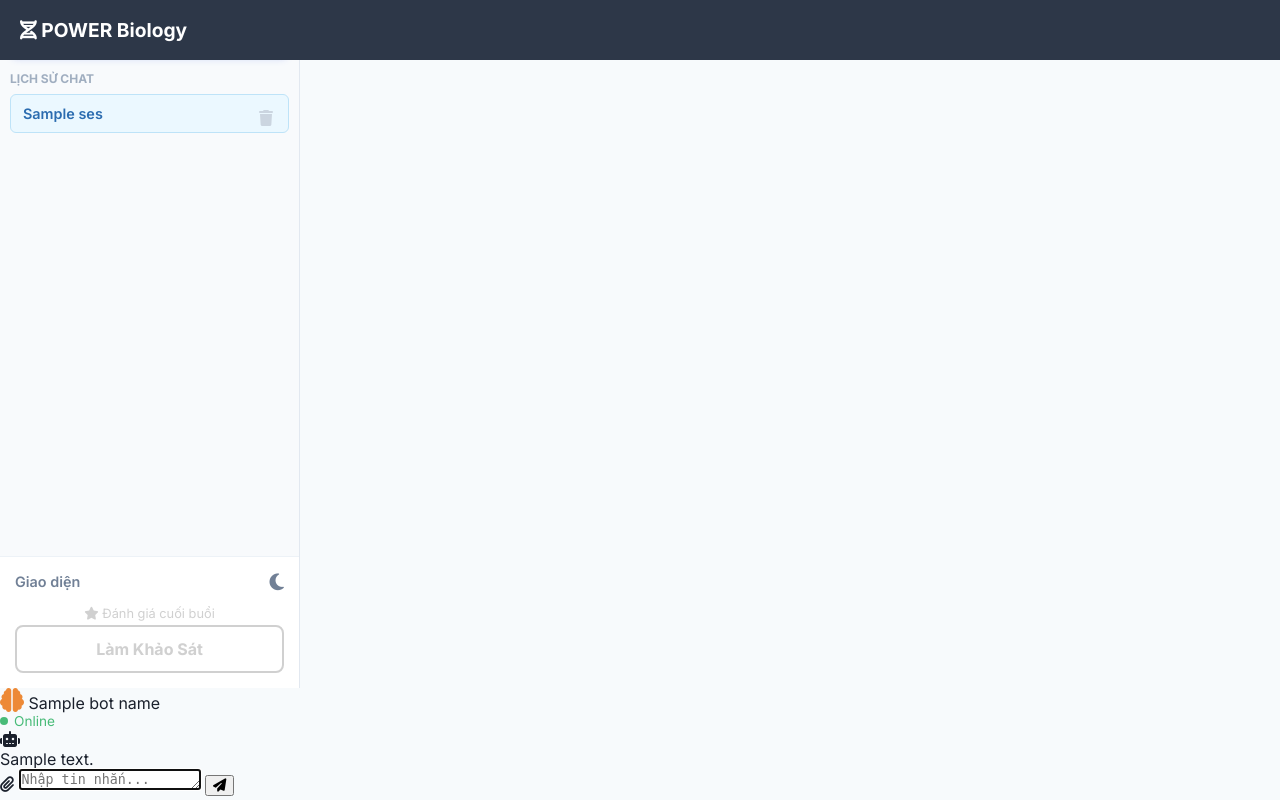
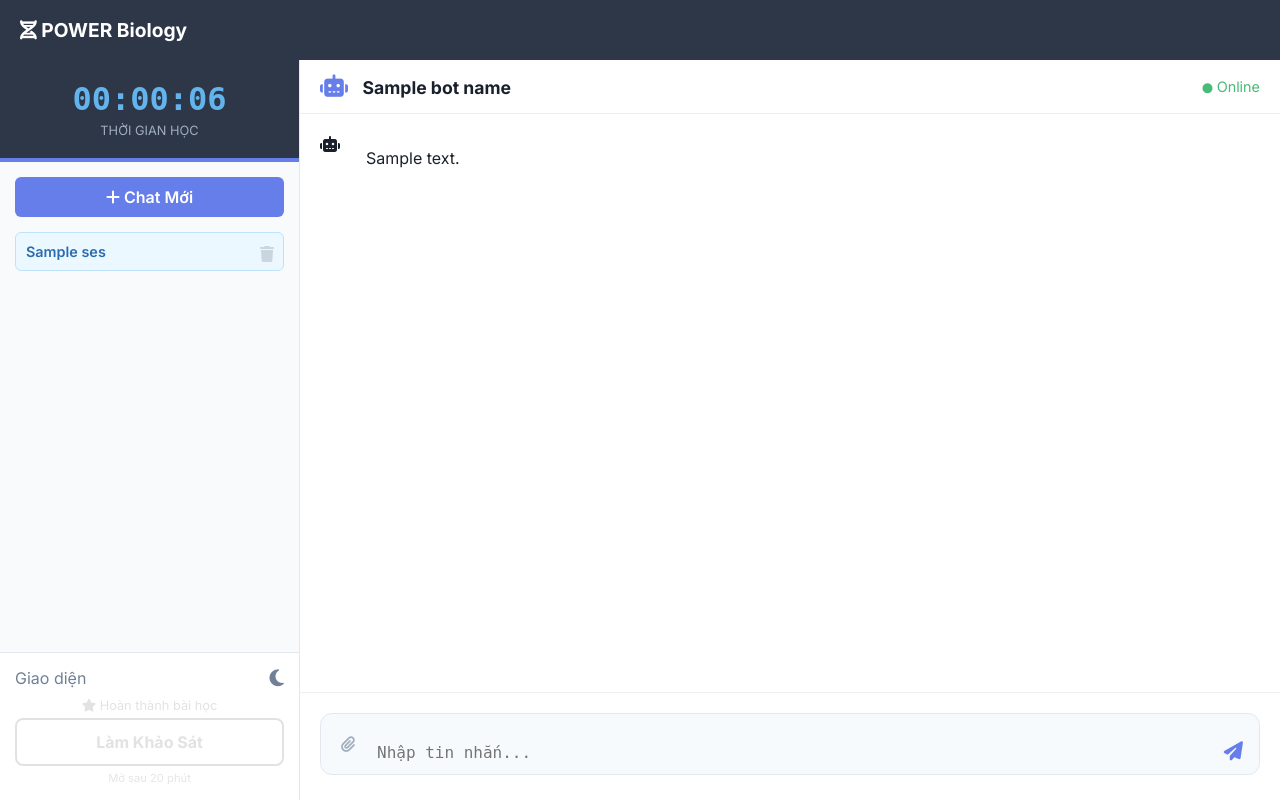
Before and after one commit to tranthanhduysph-coder/power-biology, a Python web app: template app/templates/chatbot_layout.html in a window 1280 px wide. Run offline with Jinja, Linux system fonts and the light colour scheme; the template is opened without the code that fills it: most values are stand-ins (such as "Sample title", 1, 10 or a date in 2020).

Commit message:
Update chatbot_layout.html

```diff
--- a/app/templates/chatbot_layout.html
+++ b/app/templates/chatbot_layout.html
@@ -2,316 +2,299 @@
 
 {% block content %}
 <style>
-    /* SIDEBAR */
-    .sidebar {
-        display: flex; flex-direction: column;
-        height: 100vh; background: #f8fafc;
-        border-right: 1px solid #e2e8f0; width: 300px; flex-shrink: 0;
+    /* --- BỐ CỤC TOÀN MÀN HÌNH --- */
+    .chat-layout {
+        display: flex;
+        width: 100%;
+        height: 100%; /* Ăn theo chiều cao của main-content */
+        background: white;
     }
 
-    /* 1. ĐỒNG HỒ (CLOCK) */
+    /* --- CỘT TRÁI (SIDEBAR) --- */
+    .sidebar {
+        width: 300px; /* Cố định chiều rộng */
+        min-width: 300px;
+        background: #f8fafc;
+        border-right: 1px solid #e2e8f0;
+        display: flex;
+        flex-direction: column;
+        height: 100%;
+    }
+
+    /* 1. Đồng hồ */
     .clock-widget {
-        background: #2d3748; color: #fff; padding: 25px 20px;
-        text-align: center; border-bottom: 4px solid #667eea;
+        background: #2d3748; color: #fff; padding: 20px; text-align: center;
+        border-bottom: 4px solid #667eea; flex-shrink: 0;
     }
     .clock-display {
-        font-family: 'Courier New', Courier, monospace;
-        font-size: 2.2rem; font-weight: 700; letter-spacing: 2px; color: #63b3ed;
+        font-family: monospace; font-size: 2rem; font-weight: 700; color: #63b3ed;
     }
-    .clock-label { font-size: 0.8rem; text-transform: uppercase; color: #a0aec0; margin-top: 5px; letter-spacing: 1px; }
+    .clock-label { font-size: 0.8rem; text-transform: uppercase; color: #a0aec0; margin-top: 5px; }
 
-    /* 2. LỊCH SỬ CHAT */
-    .history-section { flex: 1; overflow-y: auto; padding: 10px; display: flex; flex-direction: column; }
+    /* 2. Danh sách lịch sử (Giãn nở) */
+    .history-list {
+        flex: 1; overflow-y: auto; padding: 15px;
+    }
+    .session-item {
+        display: flex; justify-content: space-between; padding: 10px; margin-bottom: 5px;
+        background: white; border: 1px solid #e2e8f0; border-radius: 6px;
+        color: #4a5568; font-size: 0.9rem;
+    }
+    .session-item:hover { background: #edf2f7; }
+    .session-item.active { background: #ebf8ff; border-color: #bee3f8; color: #2b6cb0; font-weight: 600; }
 
-    .new-chat-btn {
-        display: block; width: 100%; padding: 12px;
-        background: #667eea; color: white; text-align: center; border-radius: 8px;
-        font-weight: 600; margin-bottom: 15px; text-decoration: none;
-        box-shadow: 0 4px 6px rgba(102, 126, 234, 0.2);
+    /* 3. Footer Sidebar (Khảo sát + Darkmode) */
+    .sidebar-footer {
+        padding: 15px; border-top: 1px solid #e2e8f0; background: white; flex-shrink: 0;
     }
-    .new-chat-btn:hover { background: #5a67d8; transform: translateY(-1px); }
 
-    .session-item {
-        display: flex; justify-content: space-between; align-items: center;
-        padding: 10px 12px; margin-bottom: 6px; border-radius: 6px;
-        background: white; border: 1px solid #e2e8f0; color: #4a5568;
-        text-decoration: none; font-size: 0.9rem; transition: 0.2s;
+    /* NÚT KHẢO SÁT (Style quan trọng) */
+    .survey-box {
+        margin-top: 10px;
+        opacity: 0.3; /* Mờ mặc định */
+        pointer-events: none; /* Không bấm được */
+        filter: grayscale(1);
+        transition: all 0.5s;
     }
-    .session-item:hover { background: #edf2f7; border-color: #cbd5e0; }
-    .session-item.active { background: #ebf8ff; border-color: #bee3f8; color: #2b6cb0; font-weight: 600; }
-    .delete-btn { color: #cbd5e0; padding: 2px 6px; border-radius: 4px; }
-    .delete-btn:hover { color: #e53e3e; background: rgba(229, 62, 62, 0.1); }
-
-    /* 3. FOOTER (KHẢO SÁT & DARK MODE) */
-    .sidebar-footer { padding: 15px; border-top: 1px solid #edf2f7; background: white; }
-
-    /* NÚT KHẢO SÁT */
-    .survey-wrapper {
-        opacity: 0.5; pointer-events: none; filter: grayscale(1); transition: 0.5s;
-        margin-top: 10px;
-    }
-    .survey-wrapper.active {
+    .survey-box.active {
         opacity: 1; pointer-events: auto; filter: grayscale(0);
         animation: pulse 2s infinite;
     }
-    .survey-btn {
-        display: block; width: 100%; padding: 12px;
-        border: 2px solid #d69e2e; background: white; color: #d69e2e;
-        border-radius: 8px; text-align: center; text-decoration: none; font-weight: 700;
-        transition: 0.2s;
+    .survey-link {
+        display: block; width: 100%; padding: 12px; text-align: center;
+        background: white; color: #d69e2e; border: 2px solid #d69e2e;
+        border-radius: 8px; font-weight: 700;
     }
-    .survey-btn:hover { background: #d69e2e; color: white; }
+    .survey-link:hover { background: #d69e2e; color: white; }
 
-    @keyframes pulse { 0% { box-shadow: 0 0 0 0 rgba(214, 158, 46, 0.4); } 70% { box-shadow: 0 0 0 10px rgba(214, 158, 46, 0); } 100% { box-shadow: 0 0 0 0 rgba(214, 158, 46, 0); } }
+    @keyframes pulse { 0% {transform: scale(1);} 50% {transform: scale(1.03);} 100% {transform: scale(1);} }
+
+    /* --- CỘT PHẢI (CHAT BOX) --- */
+    .chat-area {
+        flex: 1; /* Chiếm hết phần còn lại */
+        display: flex; flex-direction: column;
+        height: 100%; position: relative;
+    }
+    .chat-header {
+        padding: 15px 20px; border-bottom: 1px solid #eee;
+        display: flex; justify-content: space-between; align-items: center;
+    }
+    .chat-messages {
+        flex: 1; overflow-y: auto; padding: 20px; padding-bottom: 100px;
+        background: white;
+    }
+
+    /* Input Form */
+    .input-wrapper {
+        position: absolute; bottom: 0; left: 0; right: 0;
+        padding: 20px; background: rgba(255,255,255,0.95); border-top: 1px solid #eee;
+    }
+    .input-group {
+        display: flex; gap: 10px; align-items: flex-end;
+        background: #f7fafc; padding: 10px; border-radius: 12px; border: 1px solid #e2e8f0;
+    }
+    textarea { width: 100%; border: none; background: transparent; outline: none; resize: none; max-height: 100px; font-size: 1rem; }
+
+    /* Message Styles */
+    .msg { display: flex; gap: 10px; margin-bottom: 15px; max-width: 80%; }
+    .msg.user { margin-left: auto; flex-direction: row-reverse; }
+    .msg .bubble { padding: 12px 16px; border-radius: 10px; line-height: 1.5; }
+    .msg.user .bubble { background: #667eea; color: white; }
+    .msg.assistant .bubble { background: #f1f5f9; color: #333; }
 
     /* DARK MODE */
+    body.dark-mode .chat-layout { background: #1a202c; }
     body.dark-mode .sidebar { background: #171923; border-color: #2d3748; }
-    body.dark-mode .clock-widget { background: #1a202c; border-bottom-color: #48bb78; }
-    body.dark-mode .clock-display { color: #48bb78; }
-    body.dark-mode .session-item { background: #2d3748; border-color: #4a5568; color: #e2e8f0; }
-    body.dark-mode .session-item:hover { background: #4a5568; }
-    body.dark-mode .session-item.active { background: #2c5282; border-color: #4299e1; color: white; }
+    body.dark-mode .session-item { background: #2d3748; border-color: #4a5568; color: #cbd5e0; }
+    body.dark-mode .session-item.active { background: #2c5282; color: white; }
     body.dark-mode .sidebar-footer { background: #171923; border-color: #2d3748; }
+    body.dark-mode .chat-area { background: #1a202c; }
+    body.dark-mode .chat-messages { background: #1a202c; }
+    body.dark-mode .chat-header { color: white; border-color: #2d3748; }
+    body.dark-mode .msg.assistant .bubble { background: #2d3748; color: #e2e8f0; }
+    body.dark-mode .input-wrapper { background: #171923; border-color: #2d3748; }
+    body.dark-mode .input-group { background: #2d3748; border-color: #4a5568; }
+    body.dark-mode textarea { color: white; }
 </style>
 
+<div class="chat-layout">
     <div class="sidebar">
         <div class="clock-widget">
-        <div class="clock-display" id="study-clock">00:00:00</div>
-        <div class="clock-label"><i class="far fa-clock"></i> Thời gian phiên này</div>
+            <div class="clock-display" id="timer">00:00:00</div>
+            <div class="clock-label">Thời gian học</div>
         </div>
 
-    <div class="history-section">
-        <a href="{{ url_for('main.new_chat') }}" class="new-chat-btn">
-            <i class="fas fa-plus"></i> Hội thoại mới
+        <div class="history-list">
+            <a href="{{ url_for('main.new_chat') }}" style="display:block; text-align:center; padding:10px; background:#667eea; color:white; border-radius:6px; margin-bottom:15px; font-weight:600;">
+                <i class="fas fa-plus"></i> Chat Mới
             </a>
-
-        <div style="font-size: 0.75rem; color: #a0aec0; margin-bottom: 8px; text-transform: uppercase; font-weight: 700;">Lịch sử Chat</div>
 
             {% if session_list %}
                 {% for sess in session_list %}
                 <div style="position: relative;">
-                    <a href="{{ url_for('main.switch_session', session_id=sess.id) }}"
-                       class="session-item {{ 'active' if sess.active else '' }}">
-                       <span style="white-space: nowrap; overflow: hidden; text-overflow: ellipsis; max-width: 190px;">
-                           {{ sess.name }}
-                       </span>
+                    <a href="{{ url_for('main.switch_session', session_id=sess.id) }}" class="session-item {{ 'active' if sess.active else '' }}">
+                        <span style="white-space:nowrap; overflow:hidden; text-overflow:ellipsis; max-width:200px;">{{ sess.name }}</span>
                     </a>
-                    <a href="{{ url_for('main.delete_session', session_id=sess.id) }}"
-                       class="delete-btn" style="position: absolute; right: 10px; top: 12px;"
-                       onclick="return confirm('Xóa hội thoại này?');">
+                    <a href="{{ url_for('main.delete_session', session_id=sess.id) }}" onclick="return confirm('Xóa?')" style="position:absolute; right:10px; top:12px; color:#cbd5e0;">
                         <i class="fas fa-trash"></i>
                     </a>
                 </div>
                 {% endfor %}
-        {% else %}
-            <div style="text-align: center; color: #a0aec0; margin-top: 20px;">Trống</div>
             {% endif %}
         </div>
 
         <div class="sidebar-footer">
-        <div style="display: flex; justify-content: space-between; align-items: center; margin-bottom: 15px;">
-            <span style="font-size: 0.9rem; font-weight: 600; color: #718096;">Giao diện</span>
-            <i class="fas fa-moon" id="theme-btn" style="cursor: pointer; font-size: 1.2rem; color: #718096;" title="Sáng/Tối"></i>
+            <div style="display:flex; justify-content:space-between; margin-bottom:10px; color:#718096;">
+                <span>Giao diện</span>
+                <i class="fas fa-moon" id="theme-btn" style="cursor:pointer; font-size:1.2rem;"></i>
             </div>
 
-        <div id="survey-box" class="survey-wrapper">
-            <div style="font-size: 0.8rem; color: #d69e2e; margin-bottom: 4px; text-align: center;">
-                <i class="fas fa-star"></i> Đánh giá cuối buổi
+            <div id="survey-box" class="survey-box">
+                <div style="text-align:center; font-size:0.8rem; color:#d69e2e; margin-bottom:5px;">
+                    <i class="fas fa-star"></i> Hoàn thành bài học
                 </div>
-            <a href="https://forms.gle/kZatDxVXLnHnDbPE9" class="survey-btn" id="survey-link" target="_blank">
+                <a href="https://forms.gle/kZatDxVXLnHnDbPE9" class="survey-link" id="survey-link" target="_blank">
                     Làm Khảo Sát
                 </a>
+                <div style="text-align:center; font-size:0.7rem; color:#a0aec0; margin-top:5px;">Mở sau 20 phút</div>
             </div>
         </div>
     </div>
 
-<div class="chat-wrapper">
+    <div class="chat-area">
         <div class="chat-header">
-        <div class="bot-identity">
-            {% if 'ai' in endpoint %}
-                <i class="fas fa-robot" style="color: var(--primary); font-size: 1.5rem;"></i>
-            {% else %}
-                <i class="fas fa-brain" style="color: #ed8936; font-size: 1.5rem;"></i>
-            {% endif %}
-            <span>{{ bot_name }}</span>
+            <div>
+                <i class="fas fa-robot" style="color:#667eea; font-size:1.4rem; margin-right:10px;"></i>
+                <span style="font-weight:700; font-size:1.1rem;">{{ bot_name }}</span>
             </div>
-        <div class="status-indicator" style="display: flex; align-items: center; gap: 6px; font-size: 0.85rem; color: #48bb78;">
-            <span style="width: 8px; height: 8px; background: #48bb78; border-radius: 50%;"></span> Online
-        </div>
+            <div style="font-size:0.9rem; color:#48bb78;"><i class="fas fa-circle" style="font-size:10px;"></i> Online</div>
         </div>
 
-    <div class="chat-box" id="chat-box">
+        <div class="chat-messages" id="chat-box">
             {% if chat_history %}
                 {% for msg in chat_history %}
-                <div class="message {{ msg.sender }}">
-                    <div class="avatar">
-                        {% if msg.sender == 'user' %}
-                            <i class="fas fa-user"></i>
-                        {% else %}
-                            <i class="fas fa-robot"></i>
-                        {% endif %}
-                    </div>
-                    <div class="bubble">
-                        {{ msg.content | safe }}
-                    </div>
+                    <div class="msg {{ msg.sender }}">
+                        <div class="avatar"><i class="fas {{ 'fa-user' if msg.sender=='user' else 'fa-robot' }}"></i></div>
+                        <div class="bubble">{{ msg.content | safe }}</div>
                     </div>
                 {% endfor %}
             {% else %}
-            <div style="text-align: center; margin-top: 50px; color: #a0aec0;">
-                <i class="fas fa-comment-dots" style="font-size: 3rem; margin-bottom: 15px; opacity: 0.5;"></i>
-                <p>Chào bạn! Hôm nay chúng ta học gì nào?</p>
+                <div style="text-align:center; margin-top:50px; color:#a0aec0;">
+                    <i class="fas fa-comment-dots" style="font-size:3rem;"></i>
+                    <p>Bắt đầu cuộc trò chuyện ngay!</p>
                 </div>
             {% endif %}
-        <div class="message assistant typing" id="typing-indicator" style="display: none;">
-            <div class="avatar"><i class="fas fa-robot"></i></div>
-            <div class="bubble"><span></span><span></span><span></span></div>
-        </div>
+            <div class="msg assistant" id="typing" style="display:none;"><div class="bubble">...</div></div>
         </div>
 
-    <div class="input-area-wrapper">
-        <form id="chat-form" enctype="multipart/form-data">
-            <div class="input-container">
-                <label for="file-upload" class="action-btn" title="Gửi ảnh/file">
-                    <i class="fas fa-paperclip"></i>
-                    <input type="file" id="file-upload" name="file" style="display: none;">
-                </label>
-                <textarea id="user-input" name="user_input" placeholder="Nhập tin nhắn..." rows="1" autofocus></textarea>
-                <button type="submit" class="send-btn"><i class="fas fa-paper-plane"></i></button>
+        <div class="input-wrapper">
+            <form id="chat-form" class="input-group">
+                <label for="file-up" style="cursor:pointer; color:#a0aec0; padding:10px;"><i class="fas fa-paperclip"></i></label>
+                <input type="file" id="file-up" name="file" style="display:none;">
+                <textarea id="msg-input" name="user_input" rows="1" placeholder="Nhập tin nhắn..."></textarea>
+                <button type="submit" style="background:none; border:none; color:#667eea; cursor:pointer; font-size:1.2rem;"><i class="fas fa-paper-plane"></i></button>
+            </form>
+            <div id="file-name" style="font-size:0.8rem; color:#667eea; margin-top:5px;"></div>
         </div>
-            <div id="file-name-display" style="font-size: 0.8rem; color: var(--primary); margin-top: 5px; margin-left: 10px;"></div>
-        </form>
     </div>
 </div>
 
 <script>
-    // --- 1. LOGIC ĐỒNG HỒ & KHẢO SÁT ---
-    const clockDisplay = document.getElementById('study-clock');
+    // 1. LOGIC ĐỒNG HỒ & KHẢO SÁT
+    const timerDisplay = document.getElementById('timer');
     const surveyBox = document.getElementById('survey-box');
     const surveyLink = document.getElementById('survey-link');
-    const REQUIRED_SECONDS = 20 * 60; // 20 phút
+    const REQUIRED_SECONDS = 20 * 60;
 
-    function startTimers() {
-        // Lấy thời điểm bắt đầu session
-        let startTime = localStorage.getItem('sessionStart');
-
-        // Nếu không có (mới đăng nhập, hoặc vừa xóa khi logout), thì tạo mới
-        if (!startTime) {
-            startTime = Date.now();
-            localStorage.setItem('sessionStart', startTime);
-        }
+    function startTimer() {
+        let start = localStorage.getItem('sessionStart');
+        if (!start) { start = Date.now(); localStorage.setItem('sessionStart', start); }
 
         setInterval(() => {
-            const now = Date.now();
-            const elapsedSeconds = Math.floor((now - startTime) / 1000);
+            const elapsed = Math.floor((Date.now() - start) / 1000);
 
-            // Render Đồng hồ
-            const h = Math.floor(elapsedSeconds / 3600);
-            const m = Math.floor((elapsedSeconds % 3600) / 60);
-            const s = elapsedSeconds % 60;
-            const fmtH = h < 10 ? '0' + h : h;
-            const fmtM = m < 10 ? '0' + m : m;
-            const fmtS = s < 10 ? '0' + s : s;
-            if (clockDisplay) clockDisplay.textContent = `${fmtH}:${fmtM}:${fmtS}`;
+            // Hiển thị đồng hồ
+            const h = Math.floor(elapsed / 3600).toString().padStart(2,'0');
+            const m = Math.floor((elapsed % 3600) / 60).toString().padStart(2,'0');
+            const s = (elapsed % 60).toString().padStart(2,'0');
+            if(timerDisplay) timerDisplay.innerText = `${h}:${m}:${s}`;
 
-            // Logic Khảo sát (20p)
-            if (elapsedSeconds >= REQUIRED_SECONDS) {
-                if (surveyBox && !surveyBox.classList.contains('active')) {
-                    surveyBox.classList.add('active');
-                }
-            }
+            // Mở khóa khảo sát
+            if (elapsed >= REQUIRED_SECONDS && surveyBox) surveyBox.classList.add('active');
         }, 1000);
     }
 
-    if (surveyLink) {
-        surveyLink.addEventListener('click', function(e) {
-            if (!surveyBox.classList.contains('active')) { e.preventDefault(); return; }
-            if(!confirm("⚠️ Em đã hoàn thành bài học chưa?")) e.preventDefault();
+    if(surveyLink) {
+        surveyLink.addEventListener('click', e => {
+            if (!surveyBox.classList.contains('active')) {
+                e.preventDefault(); alert("Chưa đủ thời gian học tập!"); return;
+            }
+            if (!confirm("Em đã học xong chưa?")) e.preventDefault();
+        });
+    }
+    startTimer();
+
+    // 2. DARK MODE
+    const themeBtn = document.getElementById('theme-btn');
+    if(themeBtn) {
+        if(localStorage.getItem('theme') === 'dark') {
+            document.body.classList.add('dark-mode');
+            themeBtn.classList.replace('fa-moon', 'fa-sun');
+        }
+        themeBtn.addEventListener('click', () => {
+            document.body.classList.toggle('dark-mode');
+            const isDark = document.body.classList.contains('dark-mode');
+            localStorage.setItem('theme', isDark ? 'dark' : 'light');
+            themeBtn.className = isDark ? 'fas fa-sun' : 'fas fa-moon';
         });
     }
 
-    startTimers();
-
-    // --- 2. DARK MODE ---
-    const themeBtn = document.getElementById('theme-btn');
-    function initTheme() {
-        if (localStorage.getItem('theme') === 'dark') {
-            document.body.classList.add('dark-mode');
-            if(themeBtn) themeBtn.classList.replace('fa-moon', 'fa-sun');
-        }
-    }
-    if(themeBtn) {
-        themeBtn.addEventListener('click', () => {
-            document.body.classList.toggle('dark-mode');
-            if (document.body.classList.contains('dark-mode')) {
-                localStorage.setItem('theme', 'dark');
-                themeBtn.classList.replace('fa-moon', 'fa-sun');
-            } else {
-                localStorage.setItem('theme', 'light');
-                themeBtn.classList.replace('fa-sun', 'fa-moon');
-            }
-        });
-    }
-    initTheme();
-
-    // --- 3. CHAT LOGIC (Giữ nguyên) ---
+    // 3. CHAT LOGIC
     const chatBox = document.getElementById('chat-box');
     const form = document.getElementById('chat-form');
-    const userInput = document.getElementById('user-input');
-    const fileInput = document.getElementById('file-upload');
-    const fileNameDisplay = document.getElementById('file-name-display');
-    const typingIndicator = document.getElementById('typing-indicator');
+    const input = document.getElementById('msg-input');
+    const fileUp = document.getElementById('file-up');
+    const typing = document.getElementById('typing');
 
-    if (chatBox) chatBox.scrollTop = chatBox.scrollHeight;
+    if(chatBox) chatBox.scrollTop = chatBox.scrollHeight;
+    if(fileUp) fileUp.onchange = () => document.getElementById('file-name').innerText = fileUp.files[0]?.name || '';
 
-    if (fileInput) {
-        fileInput.addEventListener('change', function() {
-            if(this.files.length > 0) fileNameDisplay.textContent = 'File: ' + this.files[0].name;
-        });
+    if(form) {
+        form.onsubmit = async (e) => {
+            e.preventDefault();
+            const text = input.value.trim();
+            const file = fileUp.files[0];
+            if(!text && !file) return;
+
+            appendMsg('user', text, file?.name);
+            input.value = ''; fileUp.value = ''; document.getElementById('file-name').innerText='';
+            typing.style.display = 'flex'; chatBox.scrollTop = chatBox.scrollHeight;
+
+            const fd = new FormData();
+            fd.append('user_input', text);
+            if(file) fd.append('file', file);
+
+            try {
+                const res = await fetch('{{ endpoint }}', { method:'POST', body:fd });
+                const data = await res.json();
+                typing.style.display = 'none';
+                appendMsg('assistant', data.response);
+            } catch { typing.style.display = 'none'; appendMsg('assistant', 'Lỗi mạng.'); }
+        };
     }
 
-    if (form) {
-        form.addEventListener('submit', async (e) => {
-            e.preventDefault();
-            const text = userInput.value.trim();
-            const file = fileInput.files[0];
-            if (!text && !file) return;
-
-            appendMessage('user', text, file ? file.name : null);
-            userInput.value = ''; fileInput.value = ''; fileNameDisplay.textContent = ''; userInput.style.height = 'auto';
-            typingIndicator.style.display = 'flex';
-            chatBox.scrollTop = chatBox.scrollHeight;
-
-            const formData = new FormData();
-            formData.append('user_input', text);
-            if (file) formData.append('file', file);
-
-            try {
-                const response = await fetch('{{ endpoint }}', { method: 'POST', body: formData });
-                const data = await response.json();
-                typingIndicator.style.display = 'none';
-                if (data.response) appendMessage('assistant', data.response);
-            } catch { typingIndicator.style.display = 'none'; appendMessage('assistant', 'Lỗi kết nối.'); }
-        });
-    }
-
-    function appendMessage(sender, content, attachmentName=null) {
+    function appendMsg(role, text, file) {
         const div = document.createElement('div');
-        div.className = `message ${sender}`;
-        let icon = sender === 'user' ? '<i class="fas fa-user"></i>' : '<i class="fas fa-robot"></i>';
-        let bubbleContent = content;
-        if (attachmentName) bubbleContent += `<br><small>[File: ${attachmentName}]</small>`;
-        div.innerHTML = `<div class="avatar">${icon}</div><div class="bubble">${bubbleContent}</div>`;
-        chatBox.insertBefore(div, typingIndicator);
+        div.className = `msg ${role}`;
+        div.innerHTML = `<div class="avatar"><i class="fas ${role==='user'?'fa-user':'fa-robot'}"></i></div>
+                         <div class="bubble">${text} ${file ? `<br><small>[File: ${file}]</small>` : ''}</div>`;
+        chatBox.insertBefore(div, typing);
         chatBox.scrollTop = chatBox.scrollHeight;
     }
 
-    if (userInput) {
-        userInput.addEventListener('keydown', function(e) {
-            if (e.key === 'Enter' && !e.shiftKey) { e.preventDefault(); form.dispatchEvent(new Event('submit')); }
-        });
-        userInput.addEventListener('input', function() {
-            this.style.height = 'auto'; this.style.height = (this.scrollHeight) + 'px';
-        });
+    if(input) {
+        input.onkeydown = e => { if(e.key==='Enter' && !e.shiftKey) { e.preventDefault(); form.dispatchEvent(new Event('submit')); }};
+        input.oninput = function() { this.style.height='auto'; this.style.height=(this.scrollHeight)+'px'; };
     }
 </script>
 {% endblock %}
```
Lines whose indentation alone changed are shown as unchanged.
